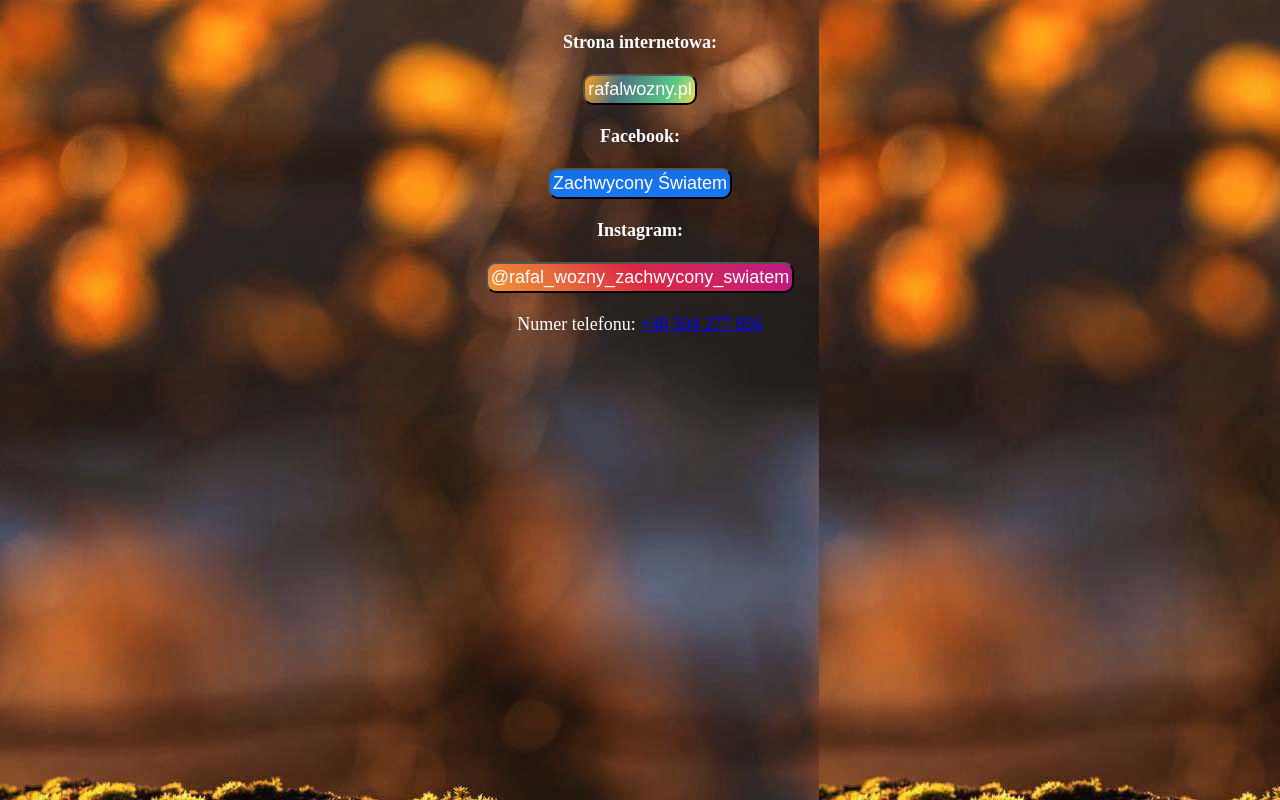
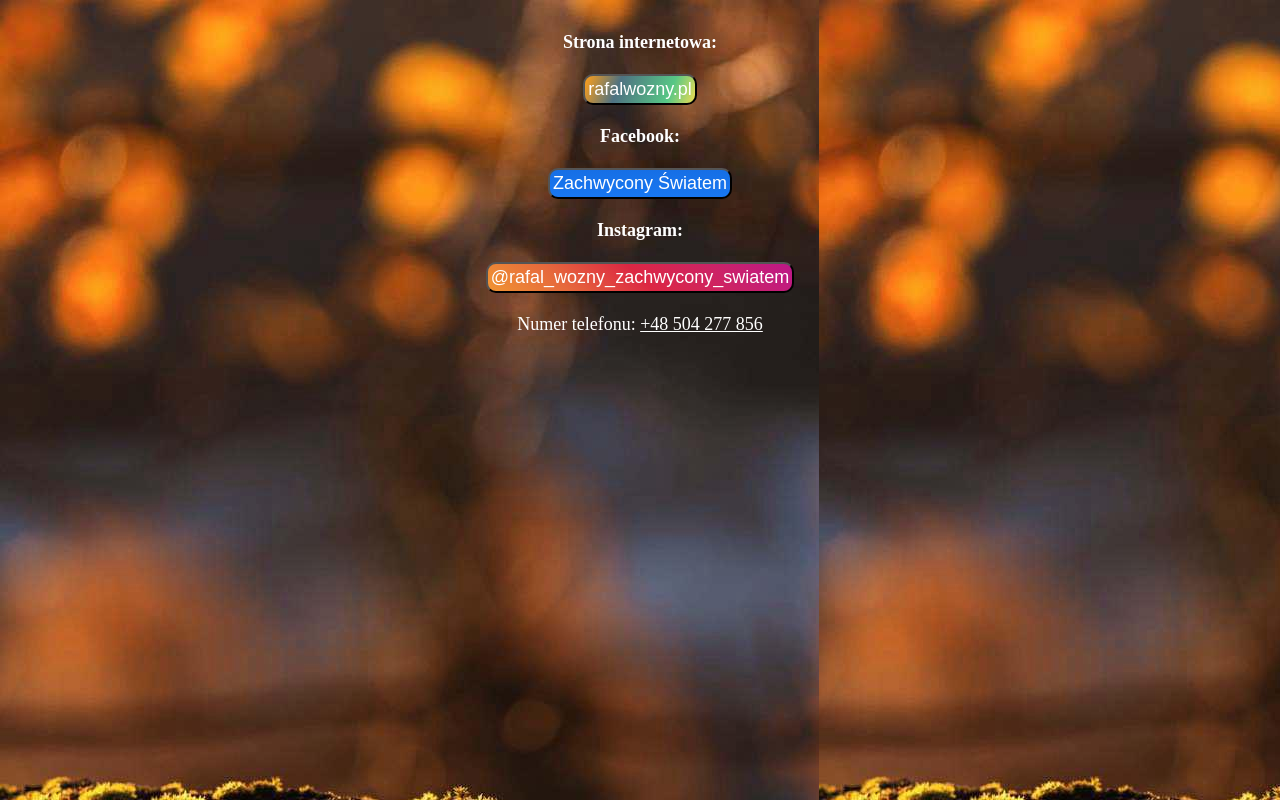
Before and after one commit to HasuTape/rafalwozny.pl, a plain HTML site: page index.html in a window 1280 px wide. Drawn offline with Linux system fonts and the light colour scheme.

Commit message:
Update index.html

```diff
--- a/index.html
+++ b/index.html
@@ -53,6 +53,6 @@
         </a>
         <br>
         <br>
-        Numer telefonu: <span style="color: blue; text-decoration: underline blue solid;">+48 504 277 856</span>
+        Numer telefonu: <span style="color: white; text-decoration: underline white solid;">+48 504 277 856</span>
     </body>
 </html>
```
